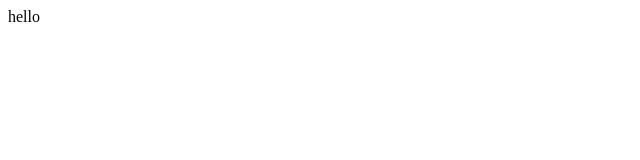
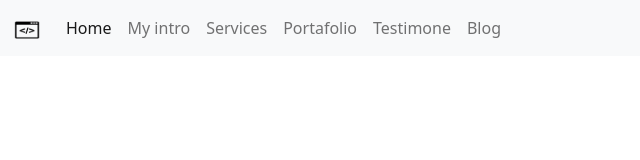
Before and after one commit to BraianAvalos/BraianAvalos.github.io, a plain HTML site: page index.html in a window 1280 px wide. Shown: the whole page, without its empty margins (0-640 px from the left). Drawn offline with nearby package versions, Linux system fonts and the light colour scheme.

Commit message:
Se agrega nav bar

```diff
--- a/index.html
+++ b/index.html
@@ -1,8 +1,52 @@
 <!DOCTYPE html>
     <head>
         <title>Braian Gerardo Avalos Pacheco</title>
+
+        <!-- CSS only -->
+        <link href="https://cdn.jsdelivr.net/npm/bootstrap@5.2.0/dist/css/bootstrap.min.css" rel="stylesheet" integrity="sha384-gH2yIJqKdNHPEq0n4Mqa/HGKIhSkIHeL5AyhkYV8i59U5AR6csBvApHHNl/vI1Bx" crossorigin="anonymous">
+
+        <!-- JavaScript Bundle with Popper -->
+        <script src="https://cdn.jsdelivr.net/npm/bootstrap@5.2.0/dist/js/bootstrap.bundle.min.js" integrity="sha384-A3rJD856KowSb7dwlZdYEkO39Gagi7vIsF0jrRAoQmDKKtQBHUuLZ9AsSv4jD4Xa" crossorigin="anonymous"></script>
     </head>
         <body>
-            hello
+            <nav class="navbar navbar-expand-lg bg-light">
+              <div class="container-fluid">
+                <a class="navbar-brand" href="#">
+                    <img src="assets/image/navbaricon.png" alt="" width="30" height="24">
+                </a>
+                <button class="navbar-toggler" type="button" data-bs-toggle="collapse" data-bs-target="#navbarSupportedContent" aria-controls="navbarSupportedContent" aria-expanded="false" aria-label="Toggle navigation">
+                  <span class="navbar-toggler-icon"></span>
+                </button>
+                <div class="collapse navbar-collapse" id="navbarSupportedContent">
+                  <ul class="navbar-nav me-auto mb-2 mb-lg-0">
+                    <li class="nav-item">
+                      <a class="nav-link active" aria-current="page" href="#">Home</a>
+                    </li>
+                    <li class="nav-item">
+                      <a class="nav-link" href="#">My intro</a>
+                    </li>
+                    <li class="nav-item">
+                      <a class="nav-link" href="#">Services</a>
+                    </li>
+                    <li class="nav-item">
+                      <a class="nav-link" href="#">Portafolio</a>
+                    </li>
+                    <li class="nav-item">
+                      <a class="nav-link" href="#">Testimone</a>
+                    </li>
+                    <li class="nav-item">
+                      <a class="nav-link" href="#">Blog</a>
+                    </li>
+                  </ul>
+                </div>
+              </div>
+            </nav>
+            <div class="container">
+                <div class="row">
+                    <div class="col">
+
+                    </div>
+                </div>
+            </div>
         </body>
 </html>
```
Also changed, not shown: assets/image/navbaricon.png (added), 2 other files.
